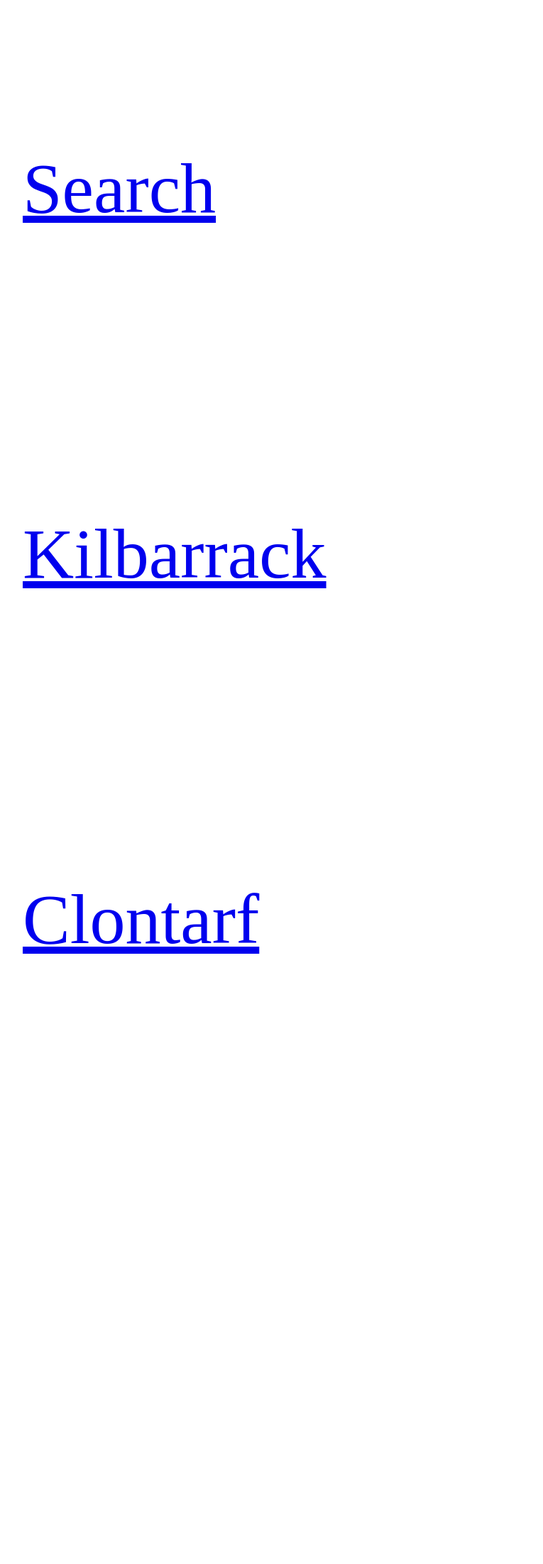
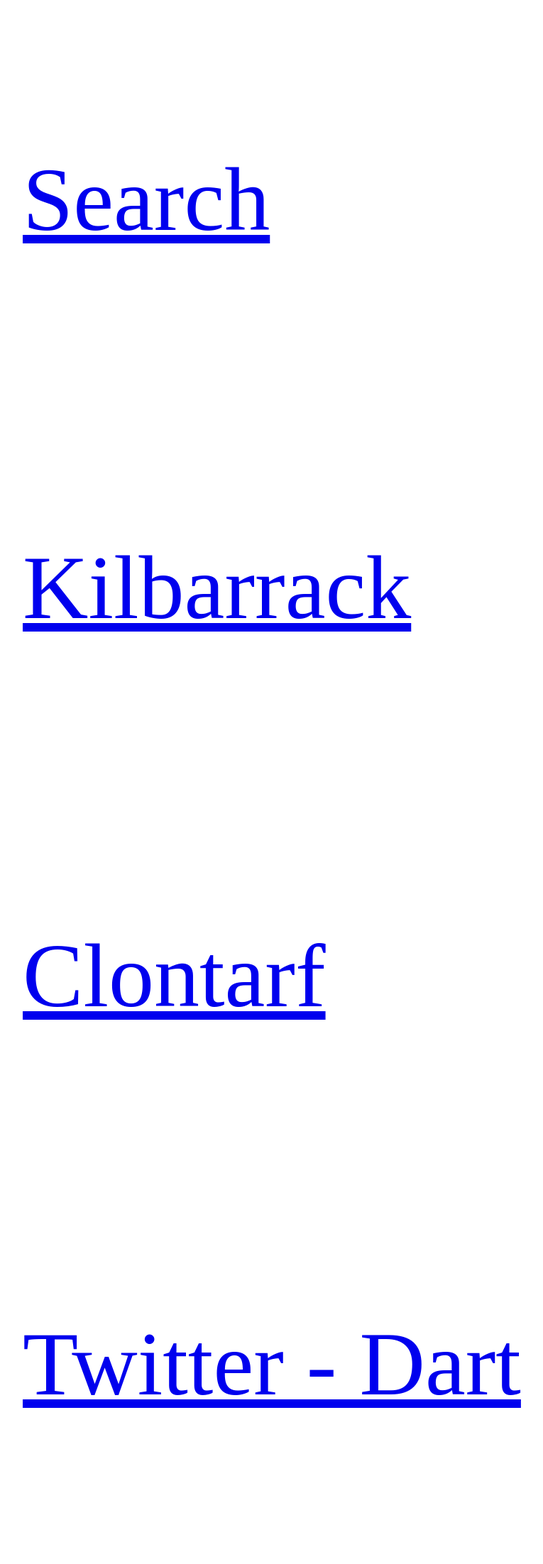
Before and after one commit to sebadasta/django-TrainApp, a Django app: page / in a window 1280 px wide. Shown: the whole page at 71% size, without its empty margins (176-941 px from the left). Before the commit the page ends 1344 px from the top, so only its background shows below. Run offline with Django 3.2, Linux system fonts and the light colour scheme.

Commit message:
Added Twitter link

```diff
--- a/trainapp/templates/index.html
+++ b/trainapp/templates/index.html
@@ -1,14 +1,18 @@
  <div style="display: flex;">
-    <a style="padding:200px;font-size: 100px;" href="/search">Search</a>
+    <a style="padding:200px;font-size:10vw;" href="/search">Search</a>
     </div>
 
 
 
 <div style="display: flex;">
-    <a style="padding:200px;font-size: 100px;" href="/stationInfo?station=KBRCK">Kilbarrack</a>
+    <a style="padding:200px;font-size:10vw;" href="/stationInfo?station=KBRCK">Kilbarrack</a>
     </div>
 
 
 <div style="display: flex;">
-  <a style="padding:200px;font-size: 100px;" href="/stationInfo?station=CTARF">Clontarf</a>
+  <a style="padding:200px;font-size:10vw;" href="/stationInfo?station=CTARF">Clontarf</a>
   </div>
+
+<div style="display: flex;">
+  <a style="padding:200px;font-size:10vw;" href="https://mobile.twitter.com/IrishRail">Twitter - Dart</a>
+  </div>
--- a/trainapp/views.py
+++ b/trainapp/views.py
@@ -14,7 +14,6 @@
 
 def search(request):
    return render(request, "searchStation.html")
-
 
 
 #@app.route('/action_Search', methods =["POST"])
```
